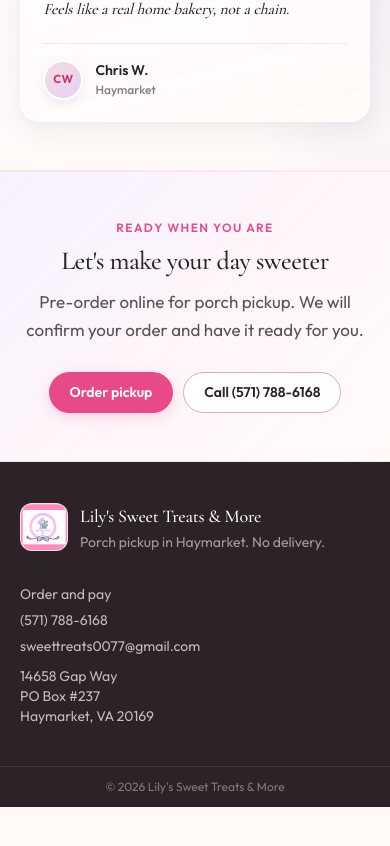
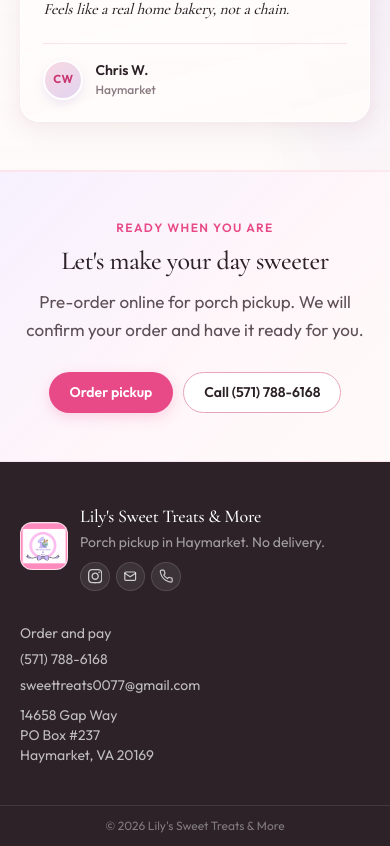
Before and after one commit to talalkashar/lilys-sweet-treats, a Next.js app: page / in a window 390 px wide. Shown: the part 6961-7807 px from the top of the page. Before the commit the page ends 7768 px from the top, so only its background shows below. Built offline with nearby package versions, Linux system fonts and the light colour scheme.

Commit message:
Add footer Instagram, email, and phone icons
Link social and contact actions under the brand block so guests can
reach Instagram, email, or call from the footer.

```diff
--- a/src/app/globals.css
+++ b/src/app/globals.css
@@ -586,6 +586,40 @@
 .logo-mark--footer {
   width: var(--logo-footer);
   height: var(--logo-footer);
+}
+
+/* Compact footer social icons */
+.footer-social {
+  display: inline-flex;
+  align-items: center;
+  justify-content: center;
+  width: 1.85rem;
+  height: 1.85rem;
+  flex-shrink: 0;
+  border-radius: 9999px;
+  color: rgba(255, 255, 255, 0.75);
+  background: rgba(255, 255, 255, 0.08);
+  border: 1px solid rgba(255, 255, 255, 0.12);
+  transition:
+    color 0.2s ease,
+    background 0.2s ease,
+    border-color 0.2s ease;
+}
+
+.footer-social-icon {
+  width: 0.9rem;
+  height: 0.9rem;
+  display: block;
+}
+
+.footer-social:hover {
+  color: white;
+  background: linear-gradient(
+    135deg,
+    rgba(232, 74, 136, 0.5),
+    rgba(167, 139, 207, 0.5)
+  );
+  border-color: rgba(255, 255, 255, 0.22);
 }
 
 /* ---------- Buttons (one size system) ---------- */
--- a/src/components/Footer.tsx
+++ b/src/components/Footer.tsx
@@ -1,6 +1,54 @@
 import Image from "next/image";
 import Link from "next/link";
 import { mapsUrl, site } from "@/data/site";
+
+function InstagramIcon({ className }: { className?: string }) {
+  return (
+    <svg
+      className={className}
+      viewBox="0 0 24 24"
+      fill="currentColor"
+      aria-hidden
+    >
+      <path d="M12 2.163c3.204 0 3.584.012 4.85.07 3.252.148 4.771 1.691 4.919 4.919.058 1.265.069 1.645.069 4.849 0 3.205-.012 3.584-.069 4.849-.149 3.225-1.664 4.771-4.919 4.919-1.266.058-1.644.07-4.85.07-3.204 0-3.584-.012-4.849-.07-3.26-.149-4.771-1.699-4.919-4.92-.058-1.265-.07-1.644-.07-4.849 0-3.204.013-3.583.07-4.849.149-3.227 1.664-4.771 4.919-4.919 1.266-.057 1.645-.069 4.849-.069zm0-2.163c-3.259 0-3.667.014-4.947.072-4.358.2-6.78 2.618-6.98 6.98-.059 1.281-.073 1.689-.073 4.948 0 3.259.014 3.668.072 4.948.2 4.358 2.618 6.78 6.98 6.98 1.281.058 1.689.072 4.948.072 3.259 0 3.668-.014 4.948-.072 4.354-.2 6.782-2.618 6.979-6.98.059-1.28.073-1.689.073-4.948 0-3.259-.014-3.667-.072-4.947-.196-4.354-2.617-6.78-6.979-6.98-1.281-.059-1.69-.073-4.949-.073zm0 5.838c-3.403 0-6.162 2.759-6.162 6.162s2.759 6.163 6.162 6.163 6.162-2.759 6.162-6.163c0-3.403-2.759-6.162-6.162-6.162zm0 10.162c-2.209 0-4-1.79-4-4 0-2.209 1.791-4 4-4s4 1.791 4 4c0 2.21-1.791 4-4 4zm6.406-11.845c-.796 0-1.441.645-1.441 1.44s.645 1.44 1.441 1.44c.795 0 1.439-.645 1.439-1.44s-.644-1.44-1.439-1.44z" />
+    </svg>
+  );
+}
+
+function EmailIcon({ className }: { className?: string }) {
+  return (
+    <svg
+      className={className}
+      viewBox="0 0 24 24"
+      fill="none"
+      stroke="currentColor"
+      strokeWidth="2"
+      strokeLinecap="round"
+      strokeLinejoin="round"
+      aria-hidden
+    >
+      <rect x="3" y="5" width="18" height="14" rx="2" />
+      <path d="m3 7 9 6 9-6" />
+    </svg>
+  );
+}
+
+function PhoneIcon({ className }: { className?: string }) {
+  return (
+    <svg
+      className={className}
+      viewBox="0 0 24 24"
+      fill="none"
+      stroke="currentColor"
+      strokeWidth="2"
+      strokeLinecap="round"
+      strokeLinejoin="round"
+      aria-hidden
+    >
+      <path d="M22 16.92v3a2 2 0 0 1-2.18 2 19.79 19.79 0 0 1-8.63-3.07 19.5 19.5 0 0 1-6-6 19.79 19.79 0 0 1-3.07-8.67A2 2 0 0 1 4.11 2h3a2 2 0 0 1 2 1.72c.127.96.361 1.903.7 2.81a2 2 0 0 1-.45 2.11L8.09 9.91a16 16 0 0 0 6 6l1.27-1.27a2 2 0 0 1 2.11-.45c.907.339 1.85.573 2.81.7A2 2 0 0 1 22 16.92z" />
+    </svg>
+  );
+}
 
 export function Footer() {
   return (
@@ -21,6 +69,33 @@
             <p className="mt-0.5 text-sm text-white/55">
               Porch pickup in Haymarket. No delivery.
             </p>
+            <div className="mt-2.5 flex items-center gap-1.5">
+              {site.instagram ? (
+                <a
+                  href={site.instagram}
+                  target="_blank"
+                  rel="noopener noreferrer"
+                  className="footer-social"
+                  aria-label="Instagram"
+                >
+                  <InstagramIcon className="footer-social-icon" />
+                </a>
+              ) : null}
+              <a
+                href={`mailto:${site.email}`}
+                className="footer-social"
+                aria-label={`Email ${site.email}`}
+              >
+                <EmailIcon className="footer-social-icon" />
+              </a>
+              <a
+                href={`tel:${site.phone.replace(/\D/g, "")}`}
+                className="footer-social"
+                aria-label={`Call ${site.phone}`}
+              >
+                <PhoneIcon className="footer-social-icon" />
+              </a>
+            </div>
           </div>
         </div>
 
--- a/src/data/site.ts
+++ b/src/data/site.ts
@@ -11,7 +11,7 @@
   pattern: "/brand/pattern.png",
   phone: "(571) 788-6168",
   email: "sweettreats0077@gmail.com",
-  instagram: "",
+  instagram: "https://www.instagram.com/lilys_sweet_treats_va/",
   /** Pickup address */
   address: {
     line1: "14658 Gap Way",
```
